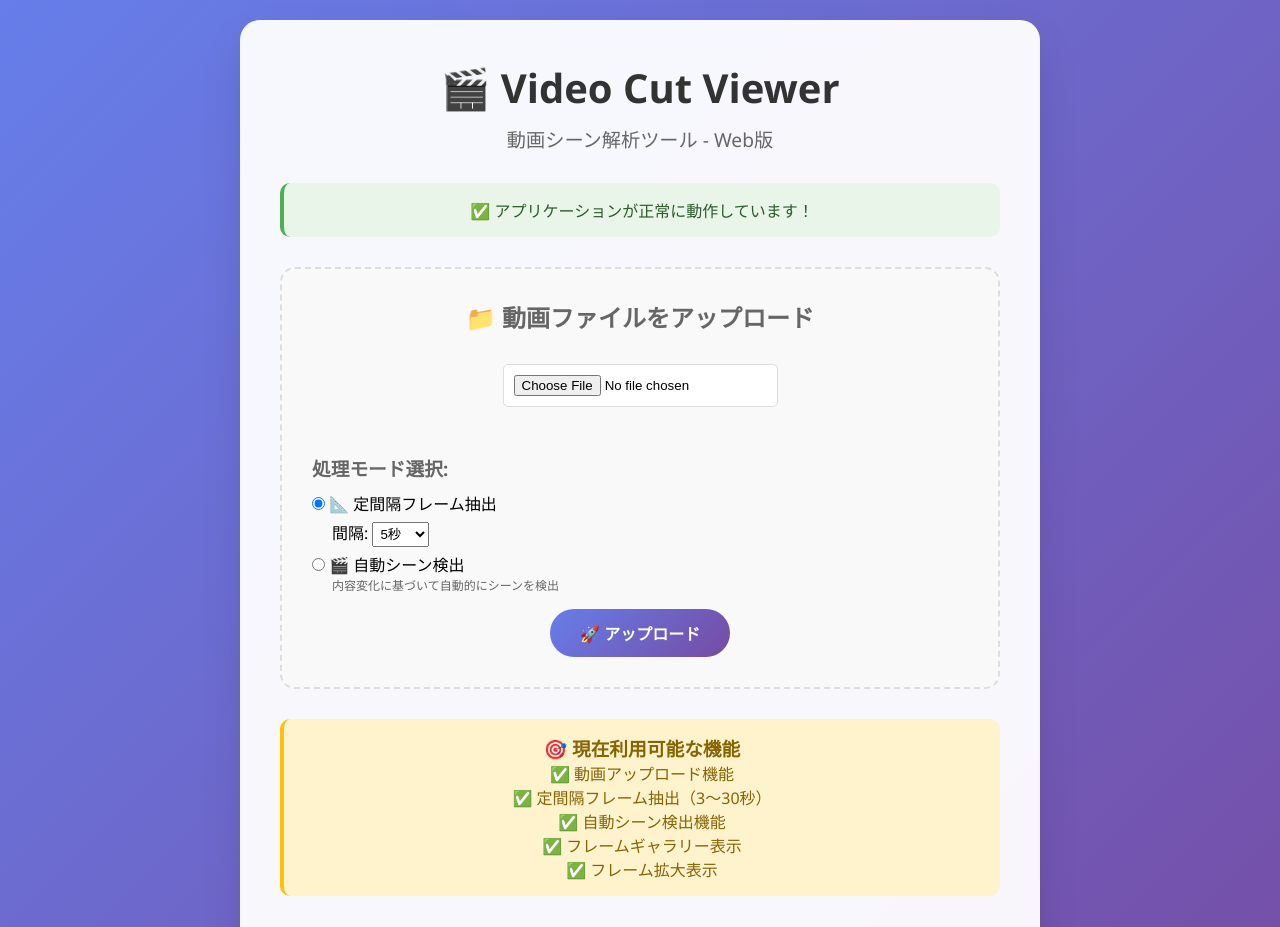
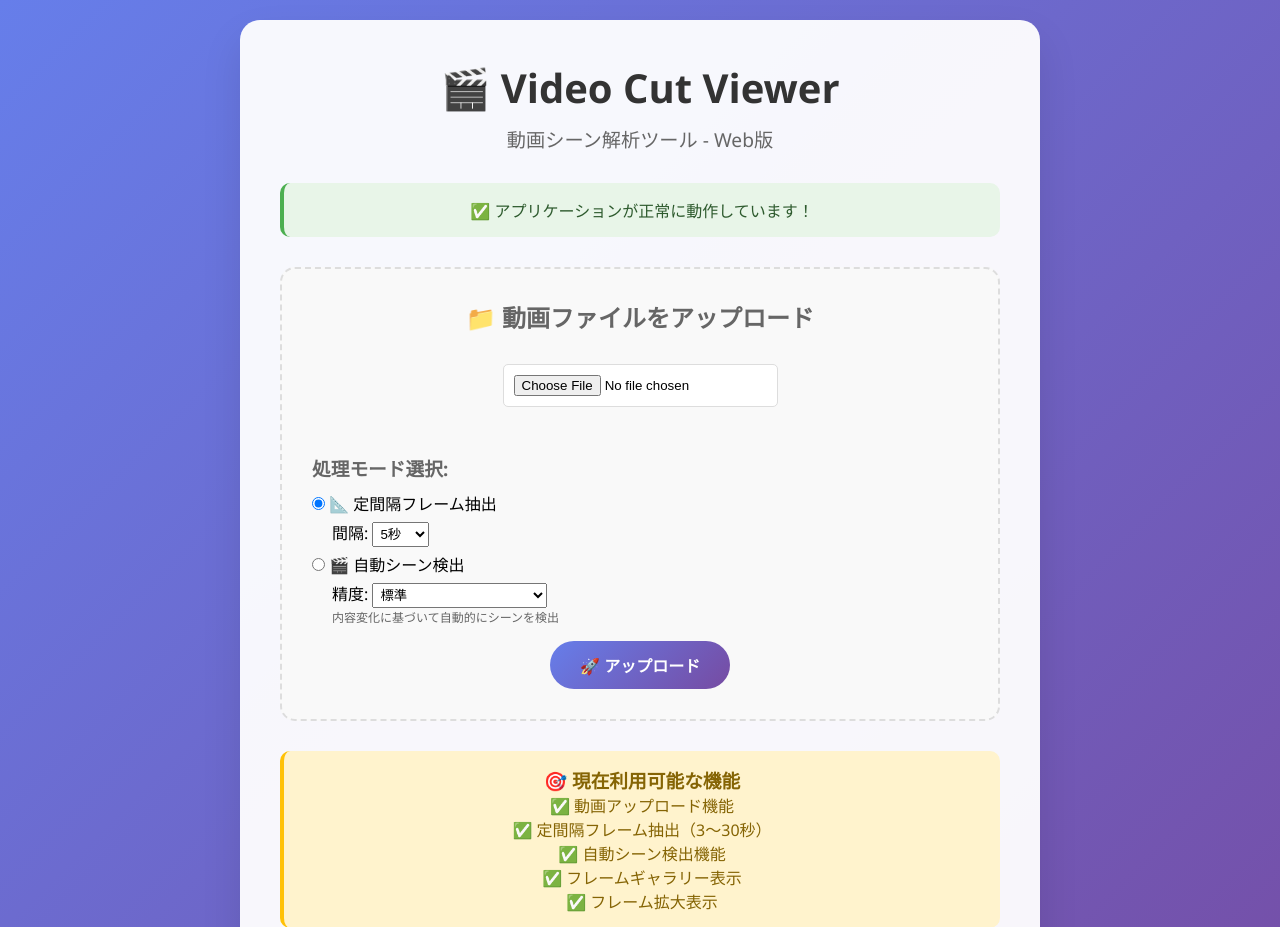
Before and after one commit to NORIKO-OZ/video-cut-viewer, a Flask app: template templates/index_minimal.html in a window 1280 px wide. Shown: the top 927 px of the page. Run offline with Flask 3, Linux system fonts and the light colour scheme; the template is opened without the code that fills it, so the values that code supplies are empty.

Commit message:
Improve scene detection accuracy and add timestamp display
- Lower default scene detection threshold from 0.2 to 0.15 for better sensitivity
- Add user-configurable sensitivity options (0.1-0.3) in the UI
- Display actual timestamps for detected scenes (e.g., "Scene 1 (01:23)")
- Pass sensitivity parameter from frontend to backend
- Enhanced scene detection precision controls

🤖 Generated with [Claude Code](https://claude.ai/code)

Co-Authored-By: Claude <noreply@anthropic.com>

```diff
--- a/templates/index_minimal.html
+++ b/templates/index_minimal.html
@@ -173,6 +173,15 @@
                     <div style="margin: 5px 0;">
                         <input type="radio" id="modeScene" name="mode" value="scene">
                         <label for="modeScene">🎬 自動シーン検出</label>
+                        <div style="margin-left: 20px; margin-top: 5px;">
+                            <label for="sensitivity">精度: </label>
+                            <select id="sensitivity" name="sensitivity" style="padding: 3px;">
+                                <option value="0.1">高精度（多めのシーン）</option>
+                                <option value="0.15" selected>標準</option>
+                                <option value="0.2">低精度（少ないシーン）</option>
+                                <option value="0.3">最低（主要シーンのみ）</option>
+                            </select>
+                        </div>
                         <div style="margin-left: 20px; font-size: 12px; color: #666;">
                             内容変化に基づいて自動的にシーンを検出
                         </div>
@@ -236,6 +245,10 @@
                 const interval = document.getElementById('interval').value;
                 formData.append('interval', interval);
                 console.log('Selected interval:', interval); // デバッグ用
+            } else if (mode === 'scene') {
+                const sensitivity = document.getElementById('sensitivity').value;
+                formData.append('sensitivity', sensitivity);
+                console.log('Selected sensitivity:', sensitivity); // デバッグ用
             }
 
             // デバッグ: FormDataの内容を確認
@@ -275,7 +288,13 @@
                                 // 時間表示の決定
                                 let timeDisplay;
                                 if (isSceneDetection) {
-                                    timeDisplay = `Scene ${i}`;  // シーン検出の場合は具体的な時間は不明
+                                    // タイムスタンプデータがある場合は実際の時間を表示
+                                    if (data.frame_timestamps && data.frame_timestamps[i-1]) {
+                                        const frameInfo = data.frame_timestamps[i-1];
+                                        timeDisplay = `Scene ${i} (${frameInfo.time_display})`;
+                                    } else {
+                                        timeDisplay = `Scene ${i}`;
+                                    }
                                 } else {
                                     // 定間隔の場合のみ計算
                                     const interval = data.processing_method.match(/(\d+)s/);
```
Also changed, not shown: app_minimal.py (+7 -4 lines).
